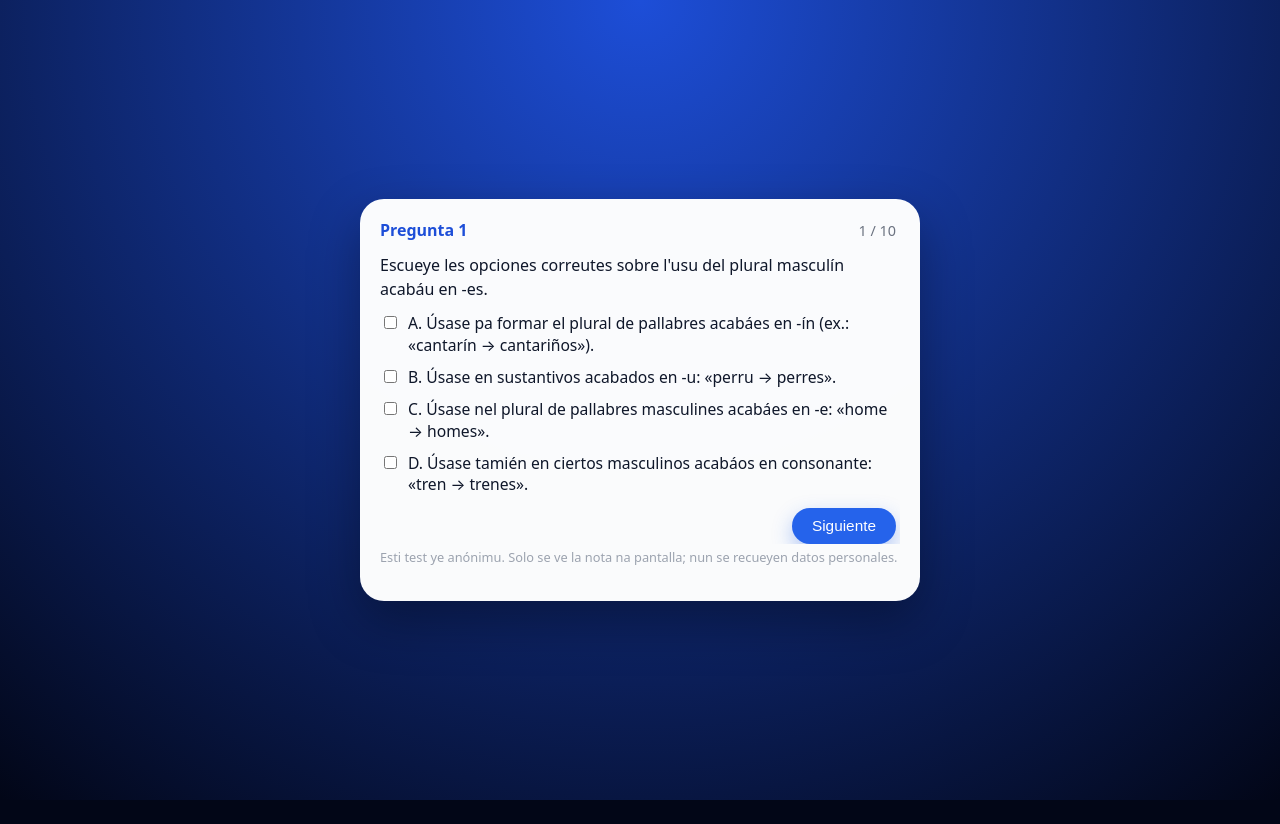
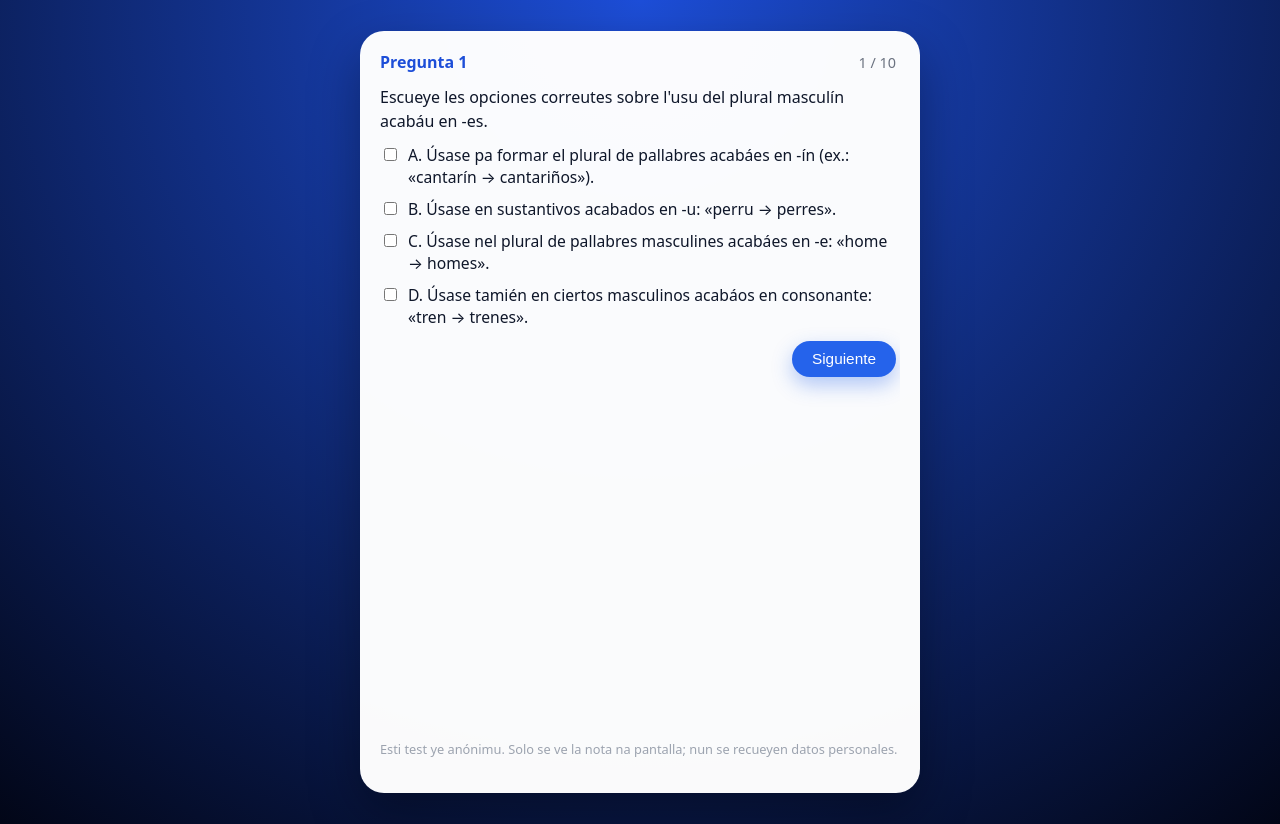
Before and after one commit to quiquelondon/examen-asturianu, a plain HTML site: page index.html in a window 1280 px wide. Both pictures are taken after a click on the button "Entamar l'exame". Before the commit the page ends 800 px from the top, so only its background shows below. Drawn offline with Linux system fonts and the light colour scheme.

Commit message:
remove scroll

```diff
--- a/index.html
+++ b/index.html
@@ -8,6 +8,9 @@
     :root {
       font-family: system-ui, -apple-system, BlinkMacSystemFont, "Segoe UI", sans-serif;
       color-scheme: light dark;
+    }
+    html, body {
+      height: 100%;
     }
 
     body {
@@ -21,25 +24,29 @@
       color: #0f172a;
     }
 
+    /* Contenedor de fondo, ocupa toda la altura */
     .app-shell {
       flex: 1;
+      height: 100%;
       display: flex;
       align-items: center;
       justify-content: center;
       background: radial-gradient(circle at top, #1d4ed8, #020617);
-      padding: 16px;
+      padding: 12px;
     }
 
+    /* Card más grande y menos “encajonada” */
     .card {
       background: rgba(255, 255, 255, 0.98);
       width: 100%;
       max-width: 520px;
+      height: 100%;
+      max-height: 720px; /* puedes subirlo a 90vh si quieres aún más alto */
       border-radius: 24px;
       box-shadow: 0 20px 50px rgba(0, 0, 0, 0.35);
       padding: 20px 20px 22px;
       display: flex;
       flex-direction: column;
-      max-height: 720px;
     }
 
     @media (prefers-color-scheme: dark) {
@@ -211,6 +218,7 @@
       overflow: hidden;
     }
 
+    /* Área que contiene las preguntas / resultados, hace scroll si hace falta */
     .scroll-area {
       flex: 1;
       display: flex;
@@ -251,7 +259,7 @@
       border-top: 1px solid #e5e7eb;
       padding-top: 8px;
       font-size: 0.9rem;
-      max-height: 230px;
+/*      max-height: 230px; */
       overflow-y: auto;
     }
 
@@ -270,15 +278,18 @@
       margin-top: 4px;
     }
 
-    /* Animación suave preguntas */
+    /* Animación suave de entrada de la pregunta */
     .fade {
       opacity: 0;
-      transition: opacity 0.25s ease;
+      transform: translateY(4px);
+      transition: opacity 1s ease, transform 1s ease;
     }
 
     .fade.show {
       opacity: 1;
+      transform: translateY(0);
     }
+
   </style>
 </head>
 <body>
```
